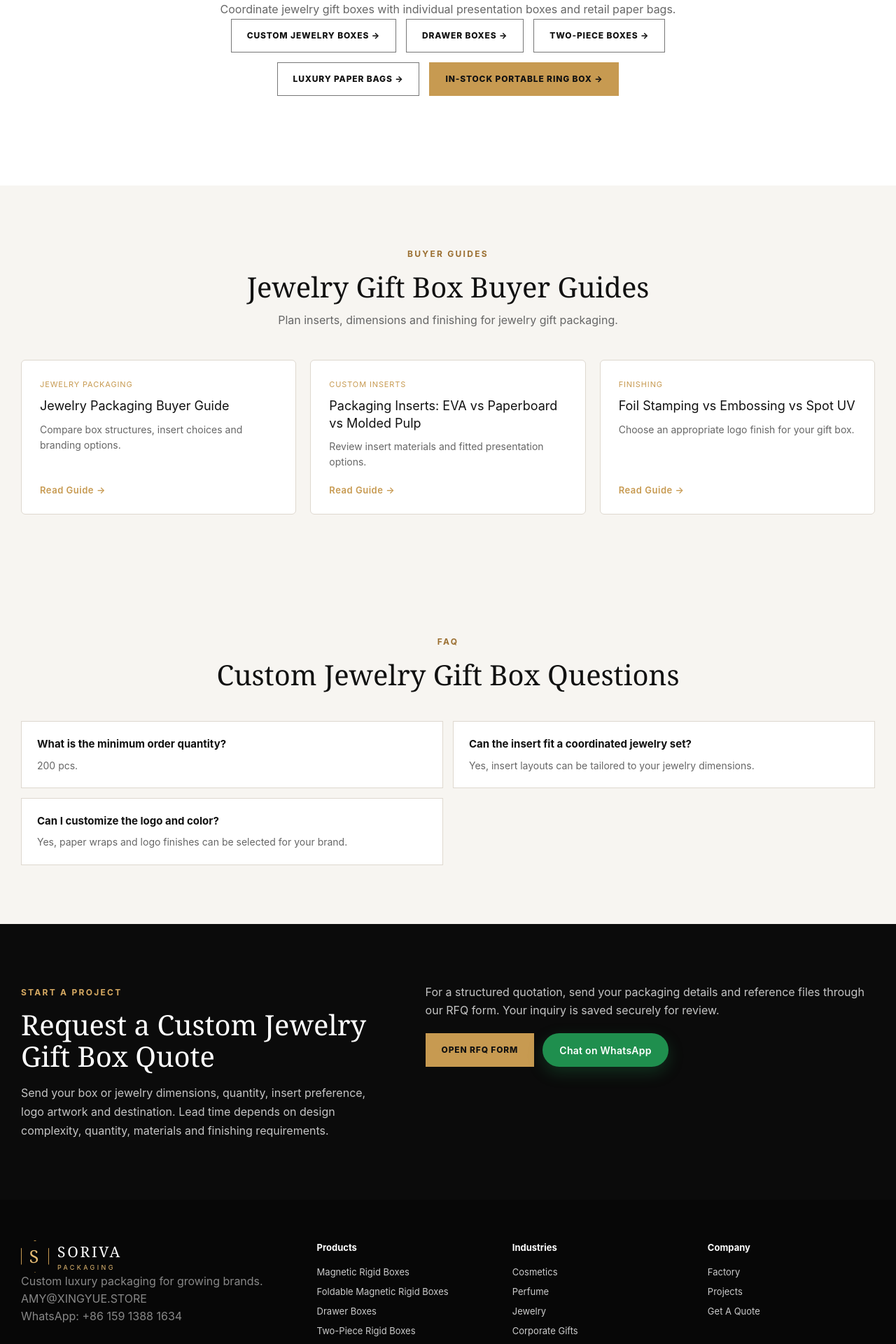
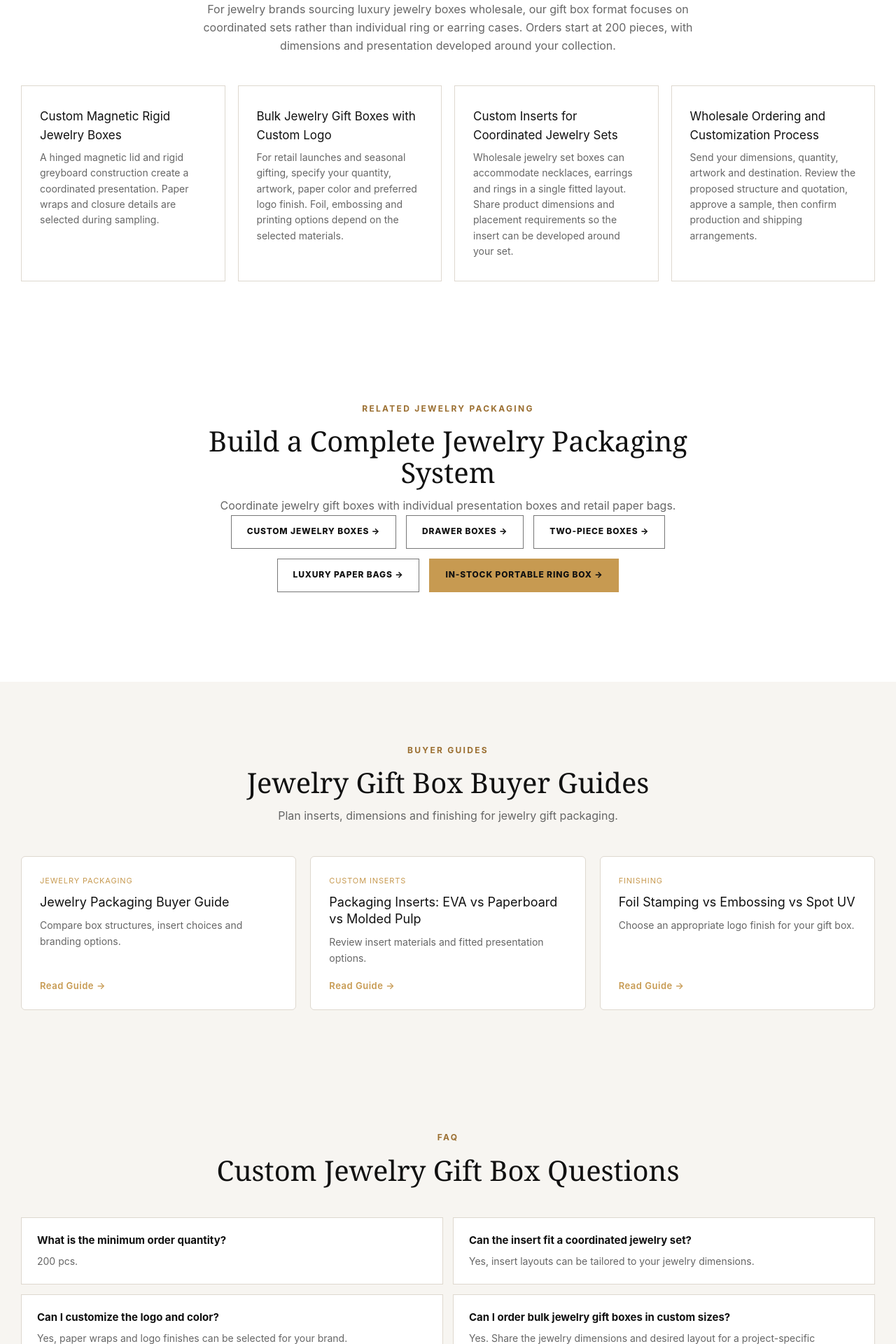
Before and after one commit to zikaiou/soriva-packaging, a Next.js app: page /products/custom-jewelry-gift-boxes in a window 1280 px wide. Shown: the part 1540-3460 px from the top of the page at 70% size. Built offline with nearby package versions, Linux system fonts and the light colour scheme.

Commit message:
Expand product 17 wholesale SEO content and buyer FAQs

```diff
--- a/src/app/products/custom-jewelry-gift-boxes/page.tsx
+++ b/src/app/products/custom-jewelry-gift-boxes/page.tsx
@@ -14,7 +14,7 @@ export const metadata:Metadata={
   openGraph:{type:"website",url:PAGE_URL,title:"Custom Jewelry Gift Boxes Wholesale | SORIVA",description:"Custom magnetic jewelry gift boxes with fitted inserts and branded finishing.",siteName:"SORIVA Packaging",locale:"en_US",images:[{url:"https://www.sorivapackaging.com/img/soriva-custom-jewelry-gift-boxes.webp",width:1200,height:900,alt:"Custom jewelry gift box design reference"}]}
 };
 const options=[["Coordinated Jewelry Sets","Fitted layouts for necklaces, earrings and rings."],["Magnetic Rigid Boxes","Book-style magnetic closure with premium paper wrap."],["Custom Branding","Logo printing, foil or debossing subject to artwork."],["Wholesale Orders","Custom production from 200 pieces."]];
-const faqs=[{q:"What is the minimum order quantity?",a:"200 pcs."},{q:"Can the insert fit a coordinated jewelry set?",a:"Yes, insert layouts can be tailored to your jewelry dimensions."},{q:"Can I customize the logo and color?",a:"Yes, paper wraps and logo finishes can be selected for your brand."}];
+const faqs=[{q:"What is the minimum order quantity?",a:"200 pcs."},{q:"Can the insert fit a coordinated jewelry set?",a:"Yes, insert layouts can be tailored to your jewelry dimensions."},{q:"Can I customize the logo and color?",a:"Yes, paper wraps and logo finishes can be selected for your brand."},{q:"Can I order bulk jewelry gift boxes in custom sizes?",a:"Yes. Share the jewelry dimensions and desired layout for a project-specific quotation."},{q:"What insert materials are available?",a:"Suitable options may include fabric-covered foam, EVA or paperboard, subject to the design and sample approval."},{q:"Can I review a sample before wholesale production?",a:"Discuss sample cost, specifications and timing with our team before approving bulk production."},{q:"How long does production take?",a:"Timing is confirmed after reviewing quantity, materials, finishing and sample requirements."},{q:"Can you ship to the USA, Canada or Europe?",a:"Share your destination and delivery requirements so shipping options and costs can be confirmed in your quotation."}];
 const structuredData={"@context":"https://schema.org","@graph":[
   {"@type":"Product",name:"Custom Jewelry Gift Boxes",image:"https://www.sorivapackaging.com/img/soriva-custom-jewelry-gift-boxes.webp",description:"Custom magnetic jewelry gift boxes for coordinated jewelry sets.",brand:{"@type":"Brand",name:"SORIVA Packaging"},url:PAGE_URL},
   {"@type":"BreadcrumbList",itemListElement:[{"@type":"ListItem",position:1,name:"Home",item:"https://www.sorivapackaging.com/"},{"@type":"ListItem",position:2,name:"Products",item:"https://www.sorivapackaging.com/products/"},{"@type":"ListItem",position:3,name:"Custom Jewelry Gift Boxes",item:PAGE_URL}]},
@@ -26,6 +26,12 @@ export default function CustomJewelryGiftBoxesPage(){return <main className="mrb
 <div className="mrb-hero-media"><img src="/img/soriva-custom-jewelry-gift-boxes.webp" alt="Custom magnetic jewelry gift box with fitted inserts, design reference" width="1200" height="900"/></div>
 </div></div></section>
 <section className="mrb-section soft"><div className="container"><div className="mrb-head center"><span className="eyebrow dark">JEWELRY GIFT BOX OPTIONS</span><h2>Wholesale Jewelry Gift Boxes for Coordinated Collections</h2><p>Choose a fitted insert layout and premium rigid box finish for your jewelry collection.</p></div><div className="mrb-features">{options.map(([t,d],i)=><article className="mrb-feature" key={t}><strong>{String(i+1).padStart(2,"0")}</strong><h3>{t}</h3><p>{d}</p></article>)}</div></div></section>
+<section className="mrb-section"><div className="container"><div className="mrb-head center"><span className="eyebrow dark">WHOLESALE CUSTOMIZATION</span><h2>Luxury Jewelry Gift Boxes for Wholesale Orders</h2><p>For jewelry brands sourcing luxury jewelry boxes wholesale, our gift box format focuses on coordinated sets rather than individual ring or earring cases. Orders start at 200 pieces, with dimensions and presentation developed around your collection.</p></div><div className="mrb-features">{[
+["Custom Magnetic Rigid Jewelry Boxes","A hinged magnetic lid and rigid greyboard construction create a coordinated presentation. Paper wraps and closure details are selected during sampling."],
+["Bulk Jewelry Gift Boxes with Custom Logo","For retail launches and seasonal gifting, specify your quantity, artwork, paper color and preferred logo finish. Foil, embossing and printing options depend on the selected materials."],
+["Custom Inserts for Coordinated Jewelry Sets","Wholesale jewelry set boxes can accommodate necklaces, earrings and rings in a single fitted layout. Share product dimensions and placement requirements so the insert can be developed around your set."],
+["Wholesale Ordering and Customization Process","Send your dimensions, quantity, artwork and destination. Review the proposed structure and quotation, approve a sample, then confirm production and shipping arrangements."]
+].map(([t,d])=><article className="mrb-feature" key={t}><h3>{t}</h3><p>{d}</p></article>)}</div></div></section>
 <section className="mrb-section"><div className="container"><div className="mrb-head center"><span className="eyebrow dark">RELATED JEWELRY PACKAGING</span><h2>Build a Complete Jewelry Packaging System</h2><p>Coordinate jewelry gift boxes with individual presentation boxes and retail paper bags.</p><div className="mrb-hero-actions" style={{justifyContent:"center"}}><a className="btn ghost" style={{color:"#111111"}} href="/products/custom-jewelry-boxes/">Custom Jewelry Boxes →</a><a className="btn ghost" style={{color:"#111111"}} href="/products/drawer-boxes/">Drawer Boxes →</a><a className="btn ghost" style={{color:"#111111"}} href="/products/two-piece-rigid-boxes/">Two-Piece Boxes →</a><a className="btn ghost" style={{color:"#111111"}} href="/products/luxury-paper-bags/">Luxury Paper Bags →</a><a className="btn gold" href="/products/portable-ring-box/">In-Stock Portable Ring Box →</a></div></div></div></section>
 <ProductBuyerGuides title="Jewelry Gift Box Buyer Guides" subtitle="Plan inserts, dimensions and finishing for jewelry gift packaging." guides={[
 {tag:"Jewelry Packaging",title:"Jewelry Packaging Buyer Guide",desc:"Compare box structures, insert choices and branding options.",href:"/resources/jewelry-packaging-buyer-guide/"},
```
